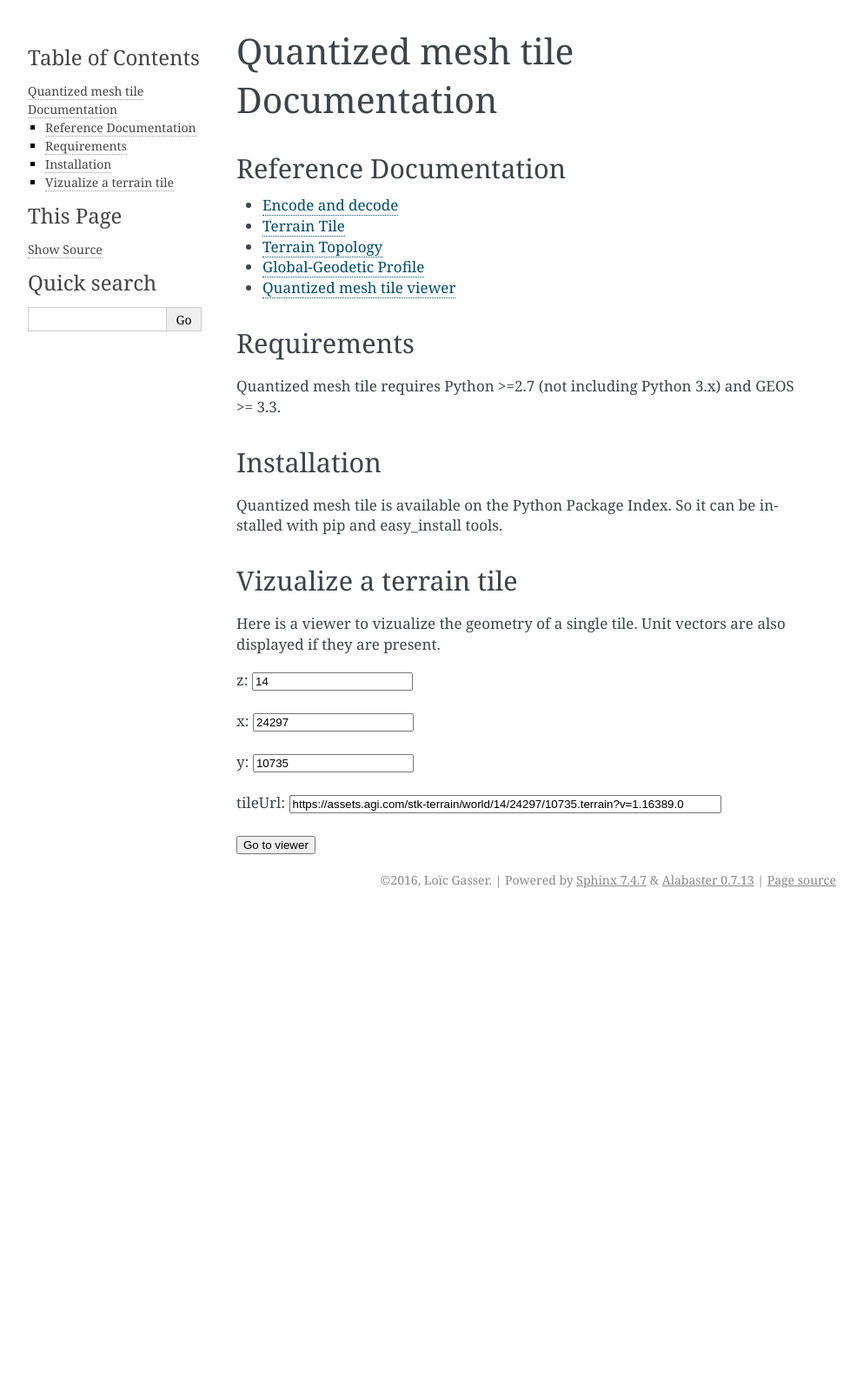
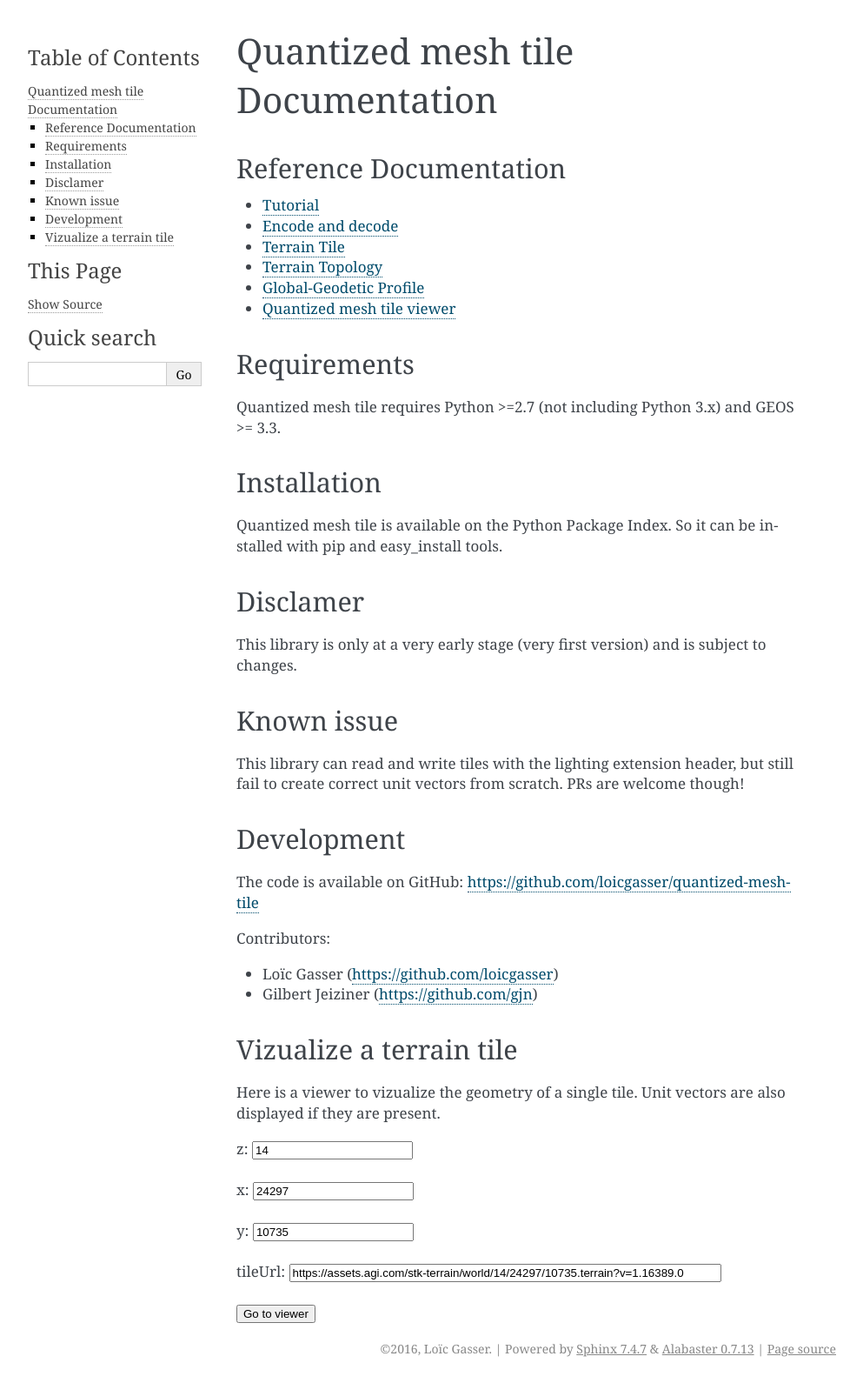
Before and after one commit to loicgasser/quantized-mesh-tile, a Sphinx documentation site: the page built from doc/source/index.rst, in a window 1280 px wide. Shown: the whole page at 87% size, without its empty margins (148-1141 px from the left). Built offline with Sphinx 7.4.7, drawn with Linux system fonts in a browser that asks for light colours; before the commit the page ends 1051 px from its top, so only the background shows below that.

Commit message:
Add tutorial

```diff
--- a/doc/source/index.rst
+++ b/doc/source/index.rst
@@ -7,6 +7,7 @@
 .. toctree::
    :maxdepth: 1
 
+   tutorial
    encode
    terraintile
    terraintopology
@@ -24,6 +25,26 @@
 Quantized mesh tile is available on the Python Package Index. So it can be installed
 with pip and easy_install tools.
 
+Disclamer
+---------
+
+This library is only at a very early stage (very first version) and is subject to changes.
+
+Known issue
+-----------
+
+This library can read and write tiles with the lighting extension header, but still fail to create correct unit
+vectors from scratch. PRs are welcome though!
+
+Development
+-----------
+
+The code is available on GitHub: https://github.com/loicgasser/quantized-mesh-tile
+
+Contributors:
+
+* Loïc Gasser (https://github.com/loicgasser)
+* Gilbert Jeiziner (https://github.com/gjn)
 
 Vizualize a terrain tile
 ------------------------
```
Also changed, not shown: doc/source/tutorial.rst (added, +109 -0 lines).
